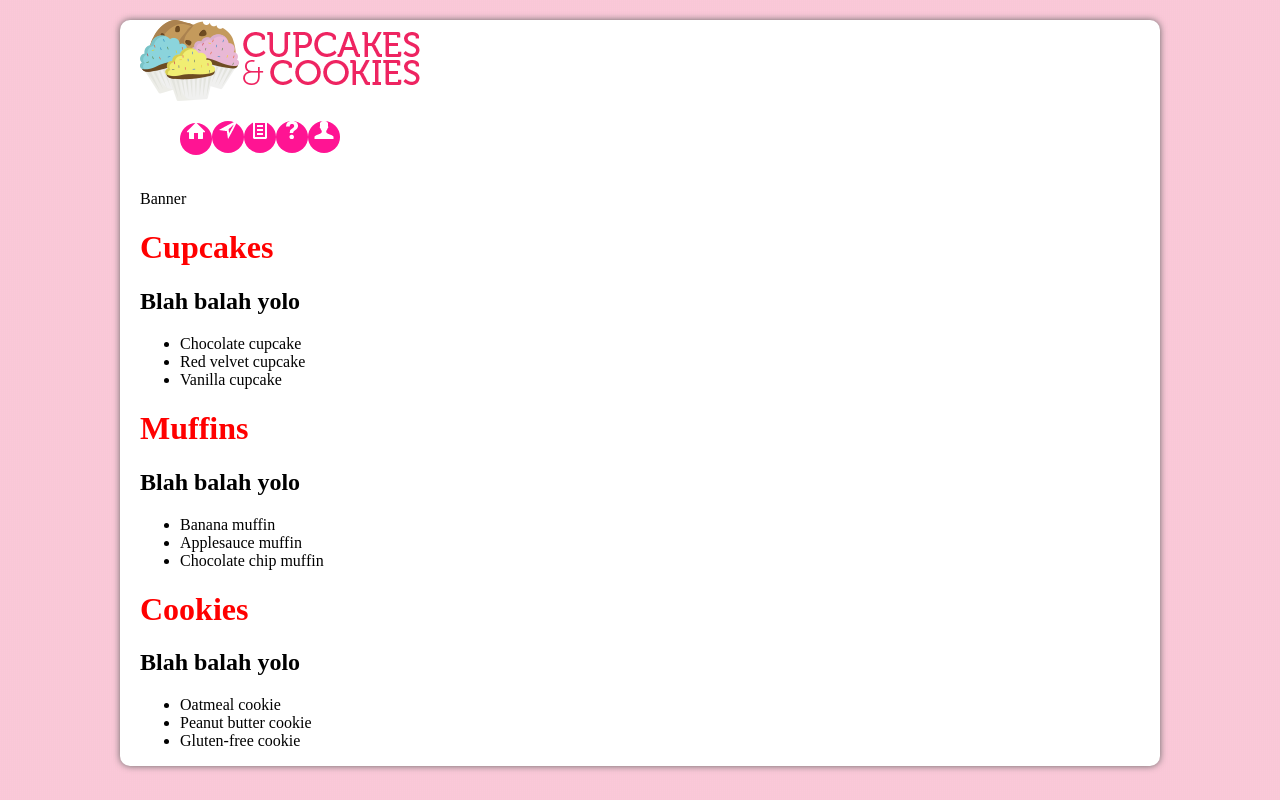
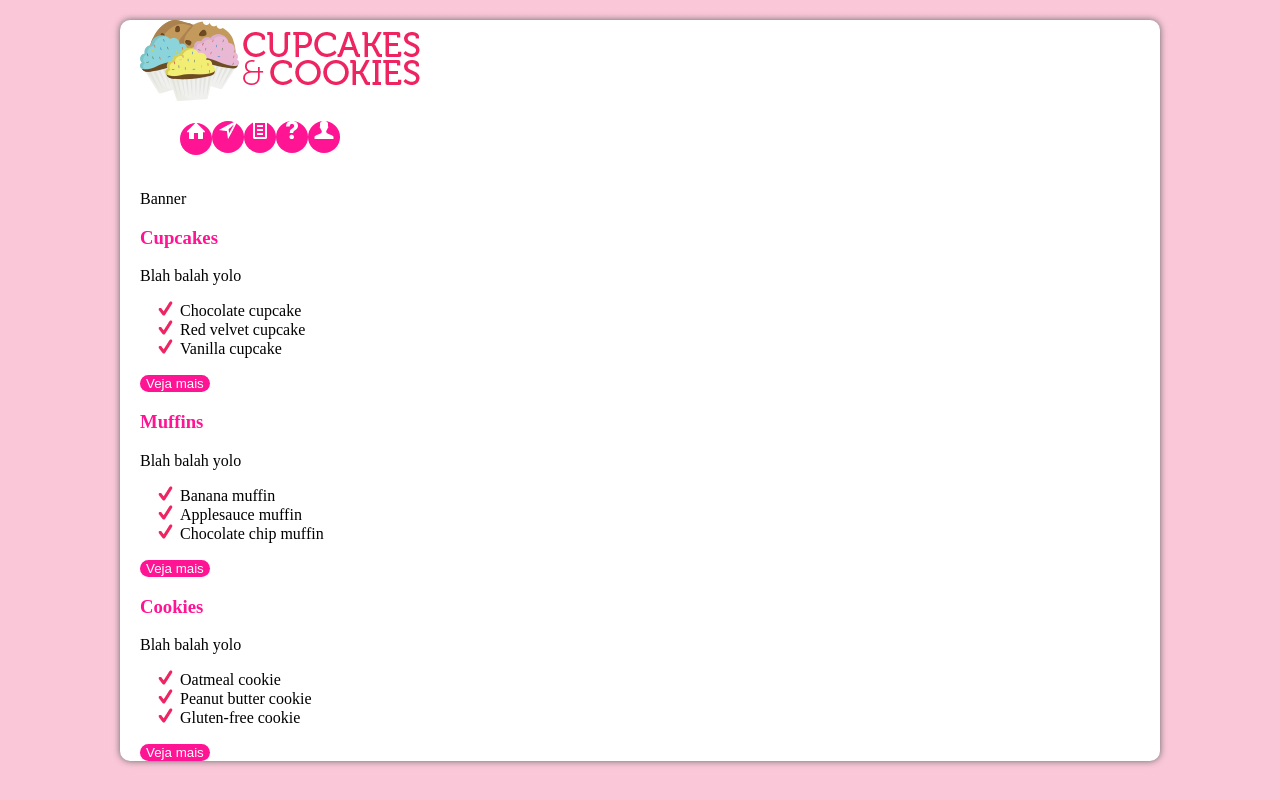
Before and after one commit to jucomin/first-complete-website, a Vue app: page / in a window 1280 px wide. Built offline with nearby package versions, Linux system fonts and the light colour scheme; the HTML template or start-up script is replaced by a standard one.

Commit message:
Add style to category

```diff
--- a/src/components/Category.vue
+++ b/src/components/Category.vue
@@ -1,11 +1,12 @@
 <template>
-  <div>
-    <h1>{{title}}</h1>
-    <h2>{{description}}</h2>
-    <ul class="examples">
-      <li v-for="example in examples" v-bind:key="example">{{ example }}</li>
+  <article>
+    <h3>{{title}}</h3>
+    <p>{{description}}</p>
+    <ul>
+      <li class="ingredient" v-for="example in examples" v-bind:key="example">{{ example }}</li>
     </ul>
-  </div>
+    <button class="see-more">Veja mais</button>
+  </article>
 </template>
 
 <script>
@@ -19,7 +20,20 @@ export default {
 </script>
 
 <style>
-h1 {
-  color: red;
+h3 {
+  color: deeppink;
+}
+article {
+  flex: 1;
+}
+.ingredient {
+  list-style: url('../assets/icons/check-mark.png');
+}
+
+.see-more {
+  background-color: deeppink;
+  border: none;
+  border-radius: 10px;
+  color: white;
 }
 </style>
```
